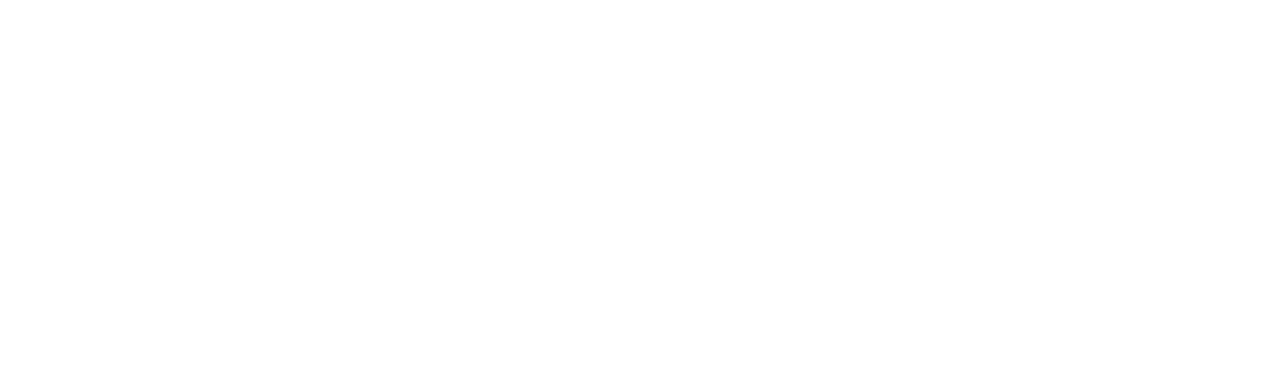
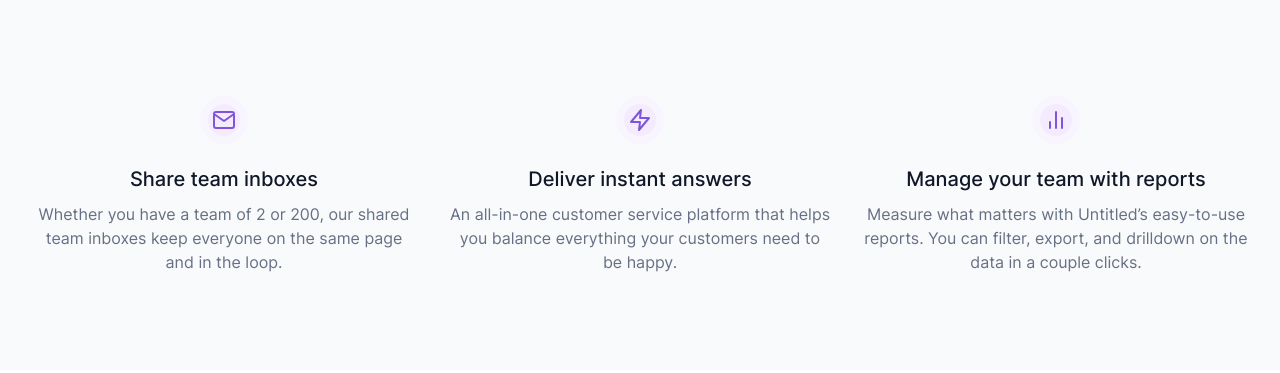
Before and after one commit to SincerelyFaust/landing-page-html-css-js, a plain HTML site: page index.html in a window 1280 px wide. Drawn offline with Linux system fonts and the light colour scheme.

Commit message:
feat(features): add features section
- add Inter font
- add typography css

```diff
--- a/index.html
+++ b/index.html
@@ -7,5 +7,45 @@
 <link rel="stylesheet" href="styles.css">
 </head>
 <body>
+<!-- Features section -->
+<section id="features-section" class="features-section">
+    <div id="features-container" class="features-container">
+        <div id="feature-content" class="feature-content">
+            <div id="feature-item" class="feature-item">
+                <div id="feature-icon" class="feature-icon">
+                    <svg xmlns="http://www.w3.org/2000/svg" width="24" height="24" viewBox="0 0 24 24" fill="none">
+                        <path d="M22 6C22 4.9 21.1 4 20 4H4C2.9 4 2 4.9 2 6M22 6V18C22 19.1 21.1 20 20 20H4C2.9 20 2 19.1 2 18V6M22 6L12 13L2 6" stroke="#7F56D9" stroke-width="2" stroke-linecap="round" stroke-linejoin="round"/>
+                      </svg>
+                </div>
+                <div id="feature-text-div" class="feature-text-div">
+                    <p class="feature-text-xl">Share team inboxes</p>
+                    <p class="feature-text-md">Whether you have a team of 2 or 200, our shared team inboxes keep everyone on the same page and in the loop.</p>
+                </div>
+            </div>
+            <div id="feature-item" class="feature-item">
+                <div id="feature-icon" class="feature-icon">
+                    <svg xmlns="http://www.w3.org/2000/svg" width="24" height="24" viewBox="0 0 24 24" fill="none">
+                        <path d="M13 2L3 14H12L11 22L21 10H12L13 2Z" stroke="#7F56D9" stroke-width="2" stroke-linecap="round" stroke-linejoin="round"/>
+                      </svg>
+                </div>
+                <div id="feature-text-div" class="feature-text-div">
+                    <p class="feature-text-xl">Deliver instant answers</p>
+                    <p class="feature-text-md">An all-in-one customer service platform that helps you balance everything your customers need to be happy.</p>
+                </div>
+            </div>
+            <div id="feature-item" class="feature-item">
+                <div id="feature-icon" class="feature-icon">
+                    <svg xmlns="http://www.w3.org/2000/svg" width="24" height="24" viewBox="0 0 24 24" fill="none">
+                        <path d="M18 20V10M12 20V4M6 20V14" stroke="#7F56D9" stroke-width="2" stroke-linecap="round" stroke-linejoin="round"/>
+                      </svg>
+                </div>
+                <div id="feature-text-div" class="feature-text-div">
+                    <p class="feature-text-xl">Manage your team with reports</p>
+                    <p class="feature-text-md">Measure what matters with Untitled’s easy-to-use reports. You can filter, export, and drilldown on the data in a couple clicks.</p>
+                </div>
+            </div>
+        </div>
+    </div>
+</section>
 </body>
 </html>
--- a/styles.css
+++ b/styles.css
@@ -6,6 +6,7 @@
 
   :root {
     /* Colors */
+
     /* Base colors */
     --base-white: #FFFFFF;
     --base-black: #000000;
@@ -69,6 +70,19 @@
     --success-700: #027A48;
     --success-800: #05603A;
     --success-900: #054F31;
+
+    /* Typography */
+
+    /* Text md/Normal */
+    --text-md-size: 16px;
+    --text-md-style: normal;
+    --text-md-weight: 400;
+    --text-md-line-height: 24px;
+    /* Text xl/Medium */
+    --text-xl-size: 20px;
+    --text-xl-style: normal;
+    --text-xl-weight: 500;
+    --text-xl-line-height: 30px;
   }
 
   html {
@@ -79,4 +93,115 @@
   body {
     width: 100vw;
     background-color: #FFFFFF;
+    font-family: "Inter", sans-serif;
   }
+
+  @font-face {
+    font-family: "Inter";
+    src: url("/public/fonts/Inter-Variable.ttf") format("truetype-variations");
+    font-weight: 1 999;
+  }
+
+  /* Features section */
+
+  .features-section {
+    padding: 96px 0px;
+    background: var(--gray-50);
+
+    @media (max-width: 600px) {
+      padding: 64px 0px;
+    }
+  }
+
+  .features-container {
+    padding: 0px 32px;
+
+    @media (max-width: 600px) {
+      padding: 0px 16px;
+    }
+  }
+
+  .feature-content {
+    display: flex;
+    align-items: flex-start;
+    gap: 32px;
+
+    @media (max-width: 600px) {
+      flex-direction: column;
+    }
+  }
+
+  .feature-item {
+    display: flex;
+    flex-direction: column;
+    align-items: center;
+    gap: 20px;
+    flex: 1 0 0;
+
+    @media (max-width: 600px) {
+      gap: 16px;
+    }
+  }
+
+  .feature-icon {
+    display: flex;
+    width: 48px;
+    height: 48px;
+    padding: 12px;
+    justify-content: center;
+    align-items: center;
+    border-radius: 28px;
+    border: 8px solid var(--primary-50);
+    background: var(--primary-100);
+
+    @media (max-width: 600px) {
+      width: 40px;
+      height: 40px;
+      padding: 10px;
+    }
+  }
+
+  .feature-icon svg {
+    width: 24px;
+    height: 24px;
+    flex-shrink: 0;
+
+    @media (max-width: 600px) {
+      width: 20px;
+      height: 20px;
+    }
+  }
+
+  .feature-text-div {
+    display: flex;
+    flex-direction: column;
+    align-items: center;
+    gap: 8px;
+
+    @media (max-width: 600px) {
+      gap: 4px;
+    }
+  }
+
+  .feature-text-md {
+    text-align: center;
+    color: var(--gray-500);
+    font-size: var(--text-md-size);
+    font-style: var(--text-md-style);
+    font-weight: var(--text-md-weight);
+    line-height: var(--text-md-line-height);
+  }
+
+  .feature-text-xl {
+    text-align: center;
+    color: var(--gray-900);
+    font-size: var(--text-xl-size);
+    font-style: var(--text-xl-style);
+    font-weight: var(--text-xl-weight);
+    line-height: var(--text-xl-line-height);
+
+    @media (max-width: 600px) {
+      font-size: 18px;
+      line-height: 28px;
+    }
+  }
```
Also changed, not shown: public/fonts/Inter-Variable.ttf (added).
